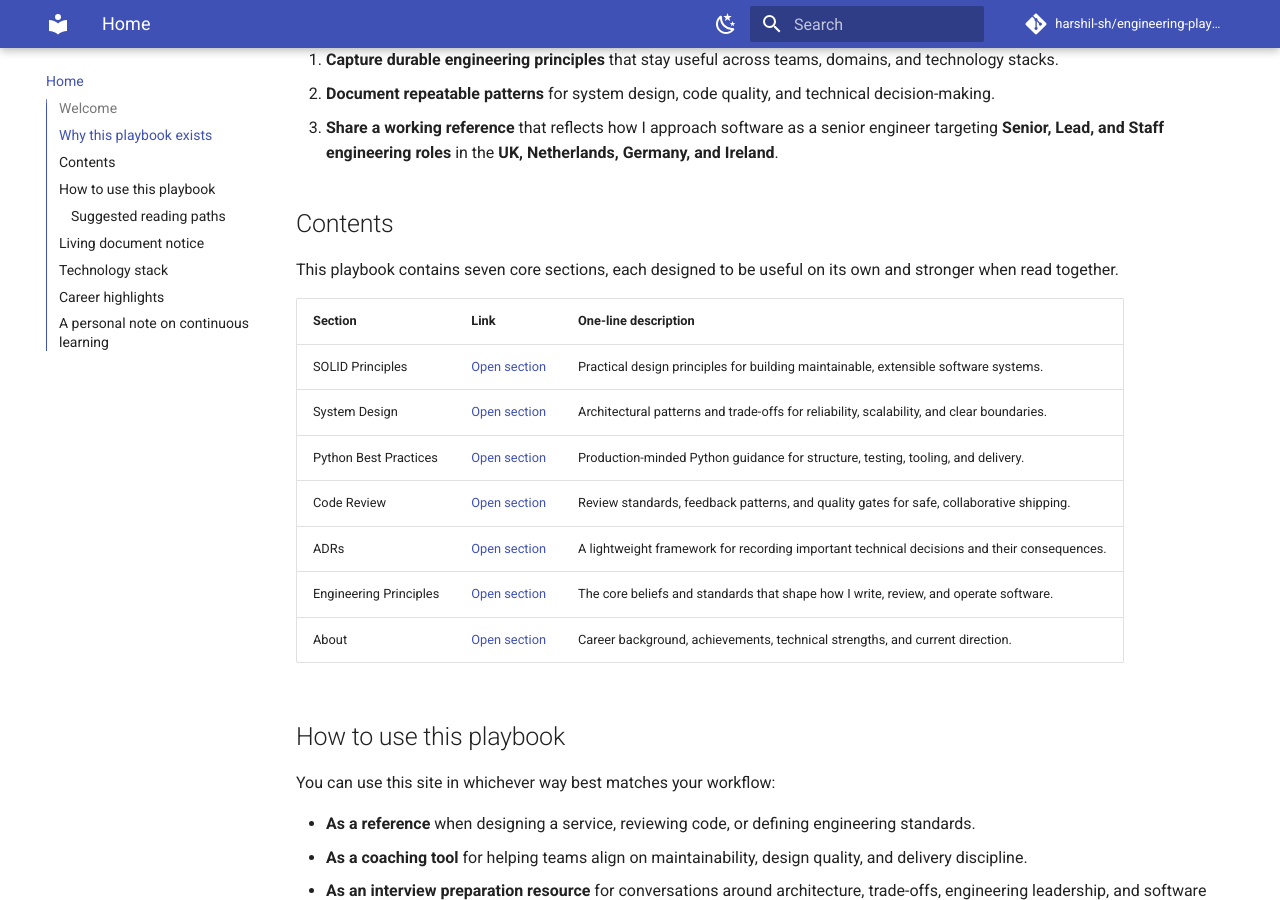
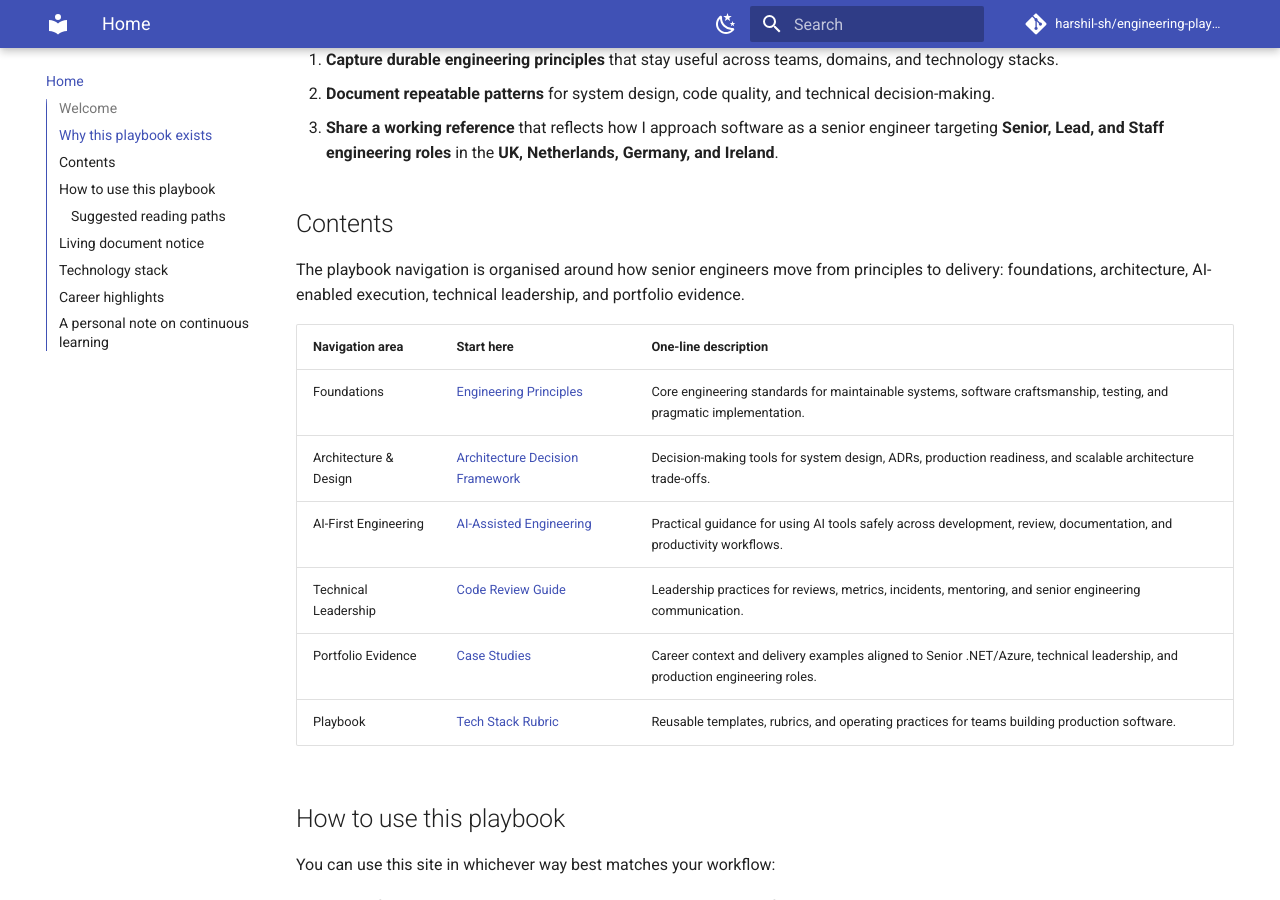
Before and after one commit to harshil-sh/engineering-playbook, an MkDocs documentation site: the page built from docs/index.md, in a window 1280 px wide and 900 px high, scrolled down 904 px. Built offline with MkDocs 1.6.1 and Material for MkDocs 9.7.7, drawn with Linux system fonts in a browser that asks for light colours; comment, search, counter and statistics services are not loaded.

Commit message:
Complete task: Improve navigation and information architecture

```diff
--- a/docs/index.md
+++ b/docs/index.md
@@ -21,17 +21,16 @@ I created this site for three reasons:
 
 ## Contents
 
-This playbook contains seven core sections, each designed to be useful on its own and stronger when read together.
+The playbook navigation is organised around how senior engineers move from principles to delivery: foundations, architecture, AI-enabled execution, technical leadership, and portfolio evidence.
 
-| Section | Link | One-line description |
+| Navigation area | Start here | One-line description |
 | --- | --- | --- |
-| SOLID Principles | [Open section](solid-principles.md) | Practical design principles for building maintainable, extensible software systems. |
-| System Design | [Open section](system-design-patterns.md) | Architectural patterns and trade-offs for reliability, scalability, and clear boundaries. |
-| Python Best Practices | [Open section](python-best-practices.md) | Production-minded Python guidance for structure, testing, tooling, and delivery. |
-| Code Review | [Open section](code-review-guidelines.md) | Review standards, feedback patterns, and quality gates for safe, collaborative shipping. |
-| ADRs | [Open section](architecture-decision-records.md) | A lightweight framework for recording important technical decisions and their consequences. |
-| Engineering Principles | [Open section](engineering-principles.md) | The core beliefs and standards that shape how I write, review, and operate software. |
-| About | [Open section](about.md) | Career background, achievements, technical strengths, and current direction. |
+| Foundations | [Engineering Principles](engineering-principles.md) | Core engineering standards for maintainable systems, software craftsmanship, testing, and pragmatic implementation. |
+| Architecture & Design | [Architecture Decision Framework](architecture-decision-framework.md) | Decision-making tools for system design, ADRs, production readiness, and scalable architecture trade-offs. |
+| AI-First Engineering | [AI-Assisted Engineering](ai-assisted-engineering.md) | Practical guidance for using AI tools safely across development, review, documentation, and productivity workflows. |
+| Technical Leadership | [Code Review Guide](code-review-guide.md) | Leadership practices for reviews, metrics, incidents, mentoring, and senior engineering communication. |
+| Portfolio Evidence | [Case Studies](case-studies.md) | Career context and delivery examples aligned to Senior .NET/Azure, technical leadership, and production engineering roles. |
+| Playbook | [Tech Stack Rubric](playbook/decision-frameworks/tech-stack-rubric.md) | Reusable templates, rubrics, and operating practices for teams building production software. |
 
 ## How to use this playbook
 
--- a/mkdocs.yml
+++ b/mkdocs.yml
@@ -7,26 +7,32 @@ repo_name: harshil-sh/engineering-playbook
 
 nav:
   - Home: index.md
-  - Engineering Principles: engineering-principles.md
-  - Architecture Decision Framework: architecture-decision-framework.md
-  - Production Readiness Checklist: production-readiness-checklist.md
-  - Software Craftsmanship: software-craftsmanship.md
-  - AI-Assisted Engineering: ai-assisted-engineering.md
-  - Agentic Development: agentic-development.md
-  - Developer Productivity: developer-productivity.md
-  - SOLID Principles: solid-principles.md
-  - System Design: system-design.md
-  - System Design Patterns: system-design-patterns.md
-  - Code Review Guide: code-review-guide.md
-  - Engineering Metrics: engineering-metrics.md
-  - Incident Response: incident-response.md
-  - Case Studies: case-studies.md
-  - Code Review Guidelines: code-review-guidelines.md
-  - Testing Strategy: testing-strategy.md
-  - Python Best Practices: python-best-practices.md
-  - ADRs: architecture-decision-records.md
-  - Mentoring: mentoring.md
-  - Interview Preparation: interview-preparation.md
+  - Foundations:
+      - Engineering Principles: engineering-principles.md
+      - Software Craftsmanship: software-craftsmanship.md
+      - SOLID Principles: solid-principles.md
+      - Testing Strategy: testing-strategy.md
+      - Python Best Practices: python-best-practices.md
+  - Architecture & Design:
+      - Architecture Decision Framework: architecture-decision-framework.md
+      - Architecture Decision Records: architecture-decision-records.md
+      - Production Readiness Checklist: production-readiness-checklist.md
+      - System Design: system-design.md
+      - System Design Patterns: system-design-patterns.md
+  - AI-First Engineering:
+      - AI-Assisted Engineering: ai-assisted-engineering.md
+      - Agentic Development: agentic-development.md
+      - Developer Productivity: developer-productivity.md
+  - Technical Leadership:
+      - Code Review Guide: code-review-guide.md
+      - Code Review Guidelines: code-review-guidelines.md
+      - Engineering Metrics: engineering-metrics.md
+      - Incident Response: incident-response.md
+      - Mentoring: mentoring.md
+      - Interview Preparation: interview-preparation.md
+  - Portfolio Evidence:
+      - Case Studies: case-studies.md
+      - About: about.md
   - Playbook:
       - Decision Frameworks:
           - Tech Stack Rubric: playbook/decision-frameworks/tech-stack-rubric.md
@@ -49,7 +55,6 @@ nav:
       - Quality:
           - Definition of Done: playbook/quality/definition-of-done.md
           - Testing Philosophy: playbook/quality/testing-philosophy.md
-  - About: about.md
 
 theme:
   name: material
```
Also changed, not shown: docs-internal/Engineering_Playbook_TASKS.md (+1 -1 lines).
